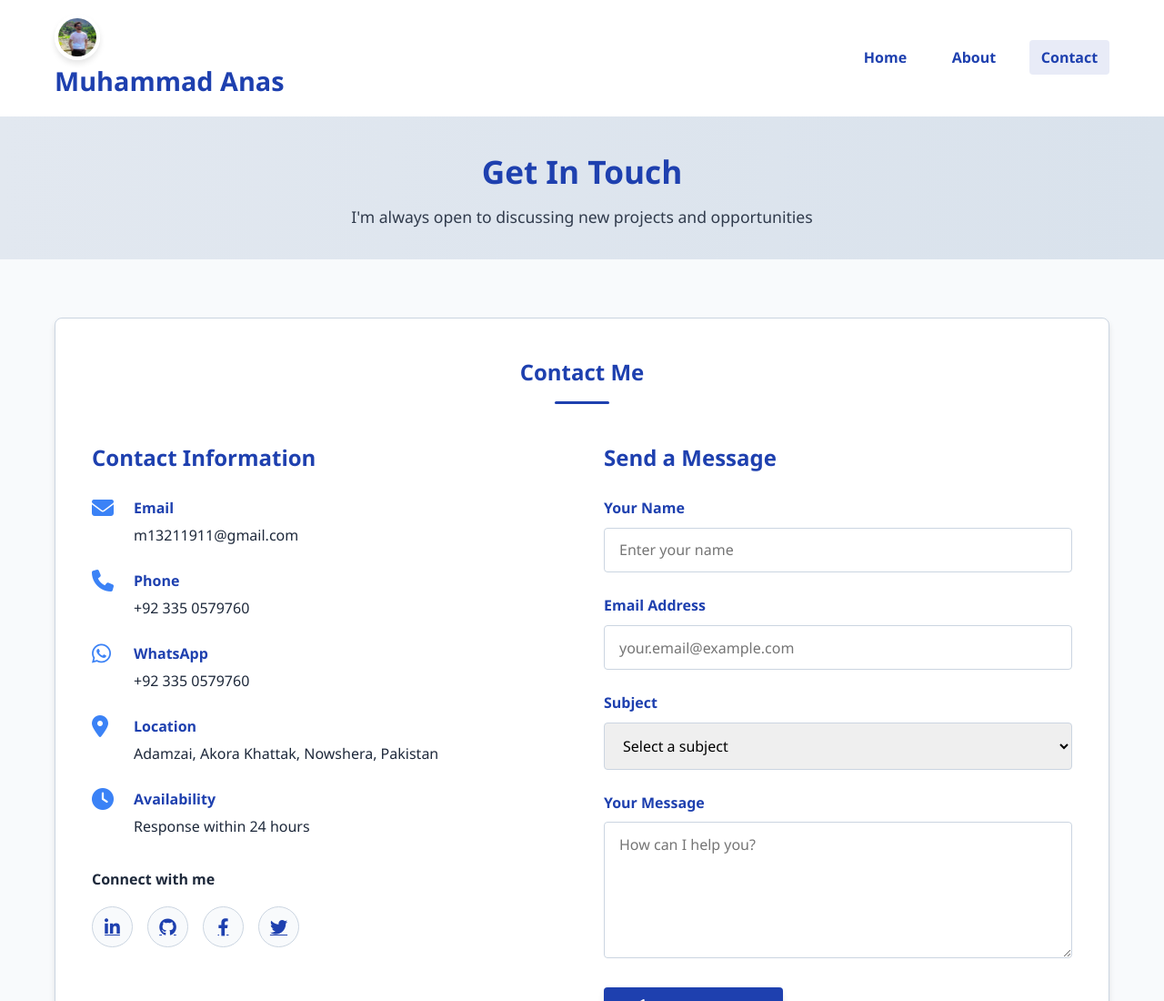
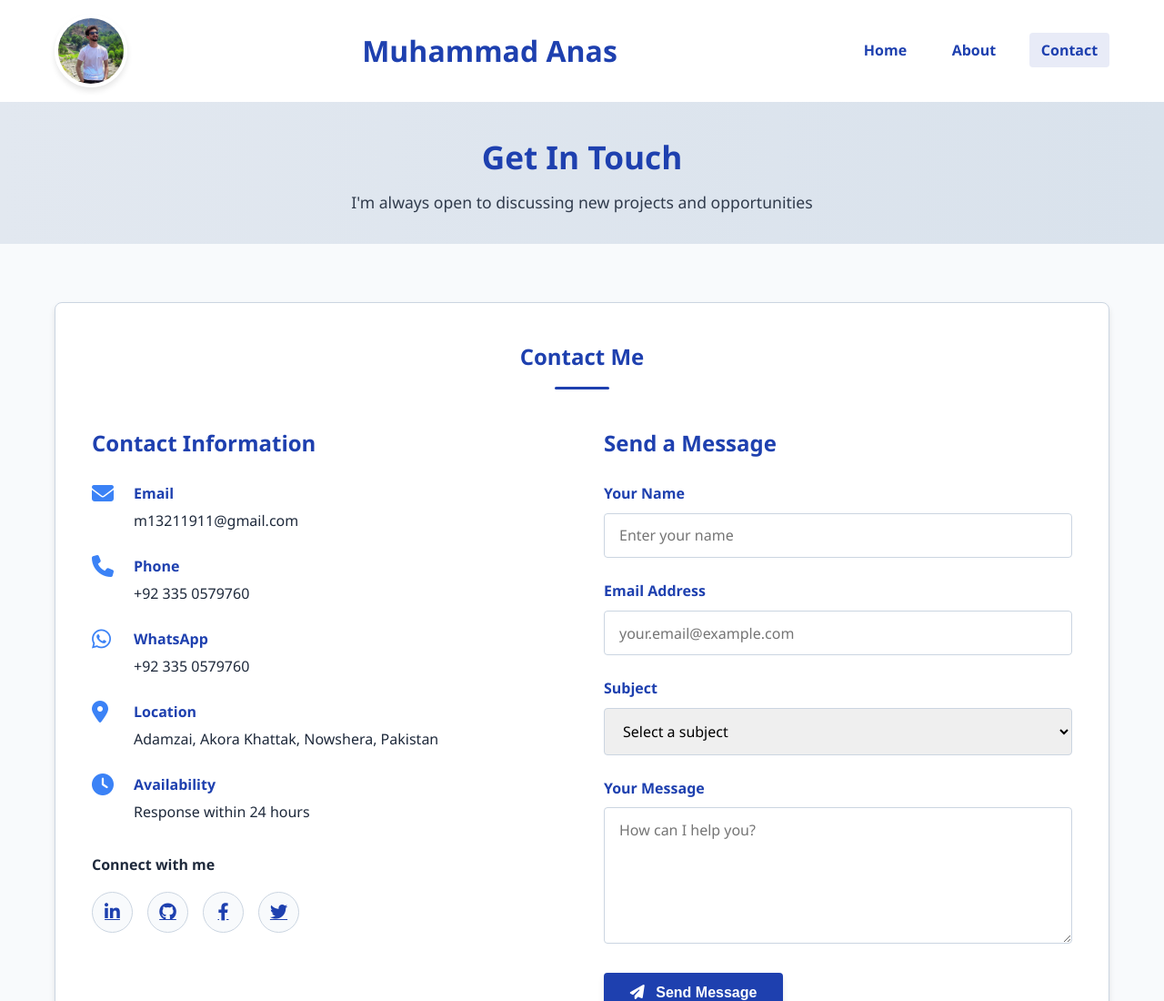
Before and after one commit to Ma114119/devops-lab-website, a plain HTML site: page contact.html in a window 1280 px wide. Shown: the top 1100 px of the page at 91% size. Drawn offline with Linux system fonts and the light colour scheme.

```diff
--- a/contact.html
+++ b/contact.html
@@ -69,8 +69,8 @@
     }
 
         .profile-img {
-      width: 50px;
-      height: 50px;
+      width: 80px;
+      height: 80px;
       border-radius: 50%;
       overflow: hidden;
       border: 4px solid var(--header-bg);
@@ -394,12 +394,12 @@
   <header>
     <div class="container">
       <div class="header-content">
-        <div class="logo">
+
         <div class="profile-img">
-          <img src="anas1.jpeg" alt="Muhammad Anas">
+          <center><img src="anas1.jpeg" alt="Muhammad Anas"></center>
         </div>
           <h1>Muhammad Anas</h1>
-        </div>
+
         <nav>
           <ul>
             <li><a href="index.html">Home</a></li>
```
